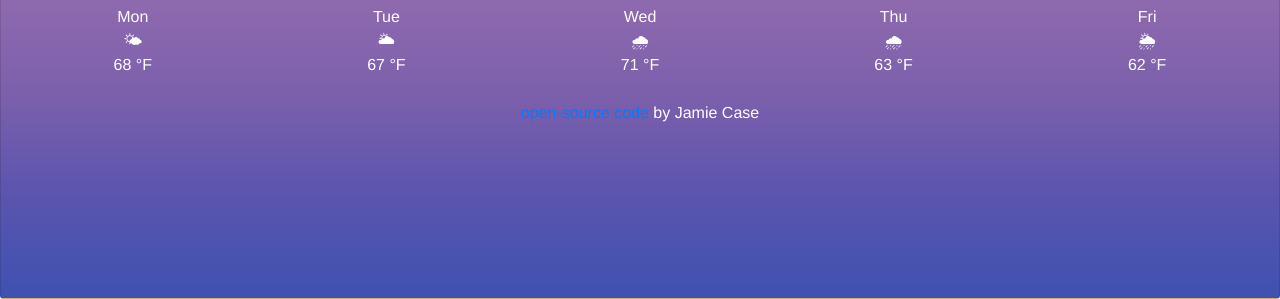
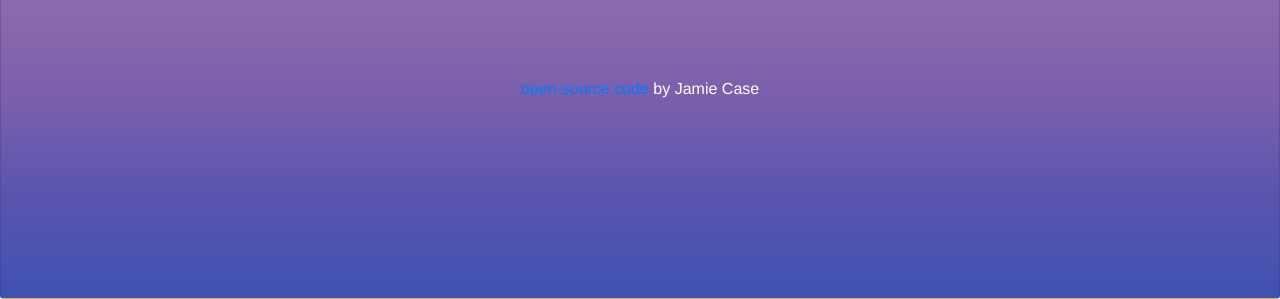
Before and after one commit to jamiecase/sweet-rgb-0gqx9, a website built with Parcel: page index.html in a window 1280 px wide. Shown: the part 501-800 px from the top of the page. Built offline with nearby package versions, Linux system fonts and the light colour scheme; no server answers.

Commit message:
removed forecast

```diff
--- a/index.html
+++ b/index.html
@@ -66,37 +66,11 @@
            </div>
 
        </h2>
-      <footer>
-         <div class="row app-section weeks">
-          <div class="col week">
-            <div class="day">Mon</div>
-            <div class="icon">🌤</div>
-            <div class="degrees">68 °F</div>
-          </div>
-          <div class="col week">
-            <div class="day">Tue</div>
-            <div class="icon"> 🌥 </div>
-            <div class="degrees">67 °F</div>
-          </div>
-          <div class="col week">
-            <div class="day">Wed</div>
-            <div class="icon">🌧 </div>
-            <div class="degrees">71 °F</div>
-          </div>
-          <div class="col week">
-            <div class="day">Thu</div>
-            <div class="icon">🌧</div>
-            <div class="degrees">63 °F</div>
-          </div>
-          <div class="col week">
-            <div class="day">Fri</div>
-            <div class="icon">🌦</div>
-            <div class="degrees">62 °F</div>
-          </div>
+      </br>
+      </br>
+      </br>
+        <footer>
 
-
-        </div>
-      </br>
         <p> <a href="https://github.com/jamiecase/weatherapp">open-source code</a> by Jamie Case</p>
     </div>
 
```
